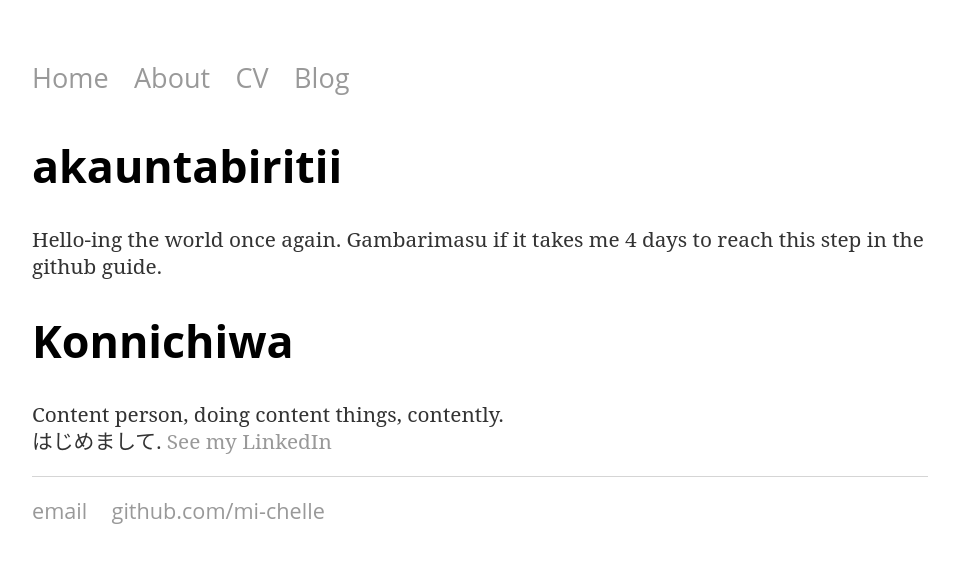
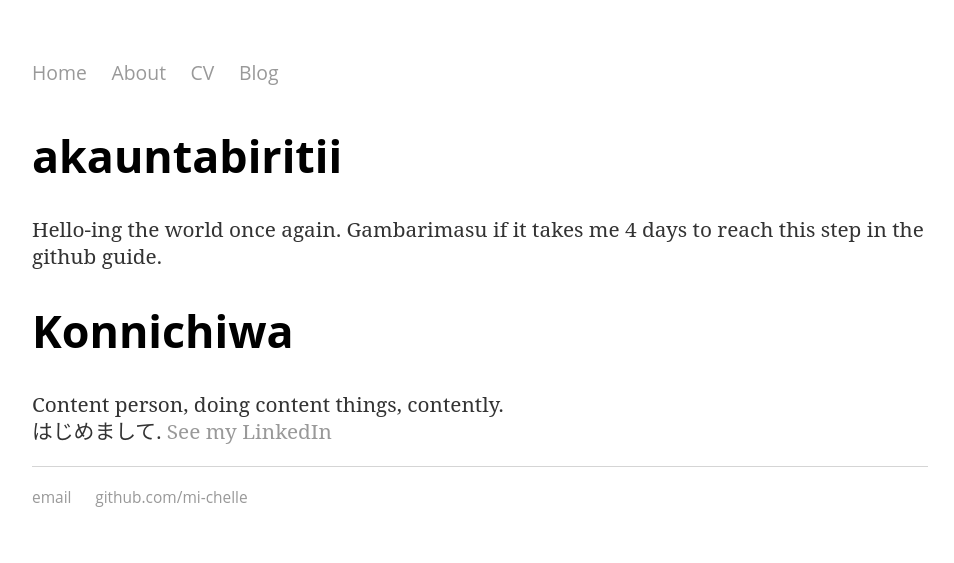
Before and after one commit to mi-chelle/akauntabiritii, a Jekyll site: the page built from README.md, in a window 1280 px wide. Shown: the top 563 px of the page, without its empty margins (160-1114 px from the left). Built offline with Jekyll 4.4.1, drawn with Linux system fonts in a browser that asks for light colours; our own code applies the rules of GitHub Pages for plain Markdown files.

Commit message:
Update main.css

```diff
--- a/css/main.css
+++ b/css/main.css
@@ -6,6 +6,7 @@
     font-family: 'Open Sans', 'Helvetica', 'Sans-Serif';
     padding: 0px;
     font-weight: normal;
+    font-size: 1.1em;
 }
 nav ul li, footer ul li {
     display: inline;
@@ -13,6 +14,7 @@
     padding: 0px;
     font-weight: normal;
     margin-right: 20px;
+    font-size: 1.1em;
 }
 a {
     text-decoration: none;
```
